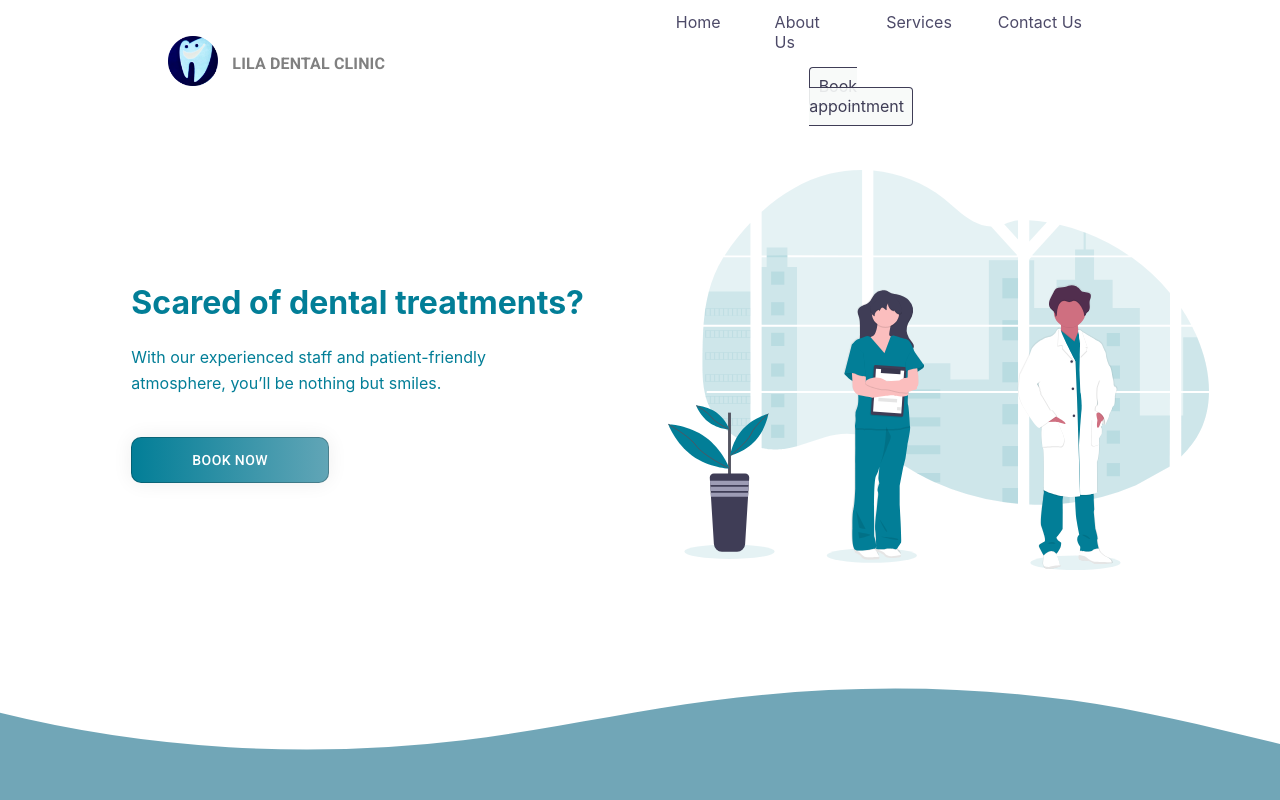
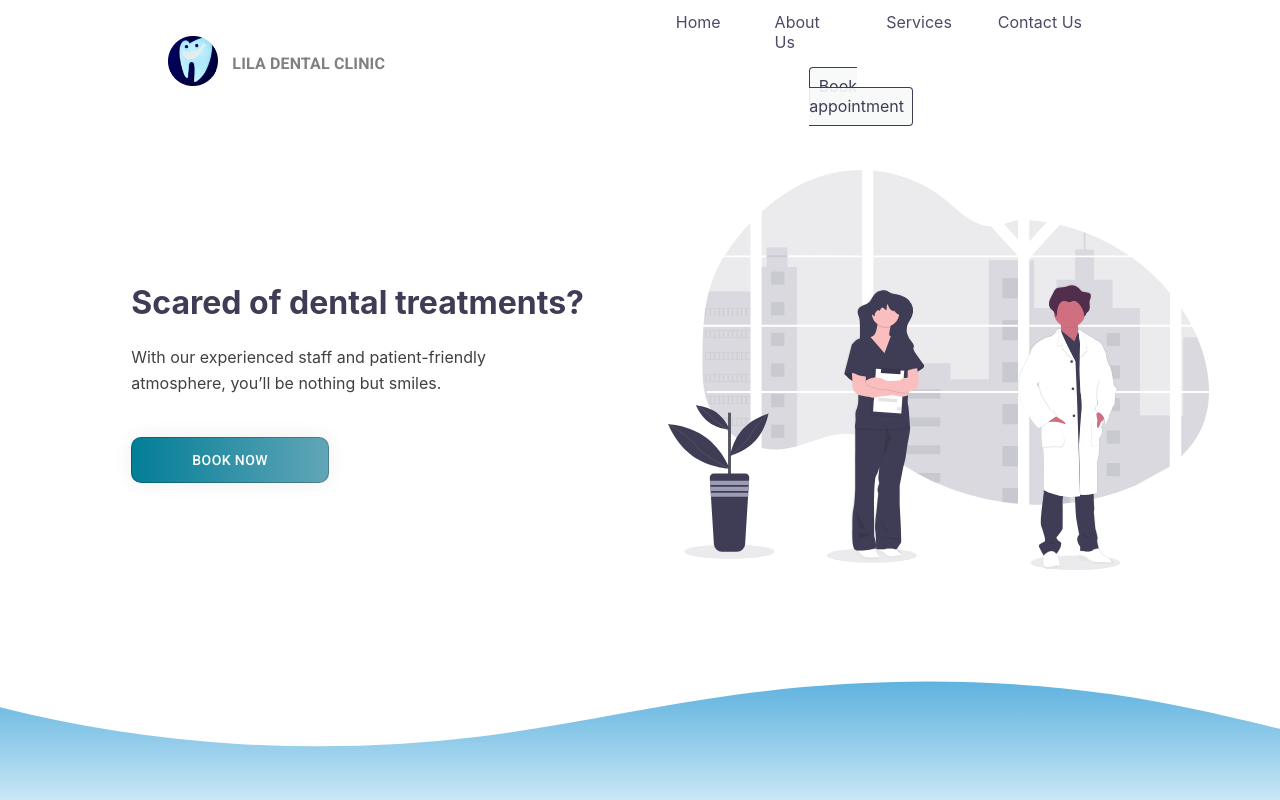
Before and after one commit to abhaybaiju/dentist-webapp, a React (Create React App) app in the folder frontend/: page / in a window 1280 px wide. Built offline with nearby package versions, Linux system fonts and the light colour scheme.

Commit message:
(#39) Services

```diff
--- a/frontend/src/components/AboutUs.js
+++ b/frontend/src/components/AboutUs.js
@@ -26,7 +26,7 @@
       <Grid container justify="space-evenly" alignItems="center" style={{marginTop:'8%', position:'sticky'}}>
         <Grid item lg={5} style={{color:'#3f3d56', marginLeft:'3%', marginRight:'-15%'}}>
           <p style={{fontSize:'40px', fontWeight:'600'}}>Want to know more ?</p>
-          <p style={{lineHeight:'1.6', fontSize:'20px'}}>
+          <p style={{lineHeight:'1.6', fontSize:'20px', color:'#4d4d4d'}}>
           Curiosity may have killed the cat but our story will make you smile.<br>
           </br> Keep scrolling to find out.</p>
         </Grid>
@@ -52,7 +52,7 @@
         <Grid item lg={4} style={{marginTop:'1%'}}>
           <p style={{color:'grey', textTransform:'uppercase', fontSize:'15px', fontWeight:'600'}}>About Us</p>
           <h1 style={{color:'#ff7a59', marginBottom:'10%'}}>Our journey</h1>
-          <ul style={{marginRight:'10%', textAlign:'justify'}}>
+          <ul style={{marginRight:'10%', textAlign:'justify', color:'#404040'}}>
             <li>It’s 1998 and Lila Dental Clinic is being established by a young couple with heads full of dreams and minds full of knowledge. The only weapons in their arsenal are welcoming smiles and honest work. </li>
             <li>Cut to the present, the humble clinic has grown into one of the premier and leading establishments in New Delhi and beyond. The couple has earned a few greys and the patients have grown in number but the welcoming smiles and the urge to deliver the best in dentistry remains as strong as ever.</li>
           </ul>
@@ -61,11 +61,11 @@
       <Grid container justify="center" alignItems="stretch">
         <Grid item lg={12} style={{textAlign:'center', marginBottom:'5%'}}>
           <h1 style={{color:'#ff7a59', textTransform:'uppercase', marginBottom:'2.5%'}}>Who We Are</h1>
-          <p style={{marginLeft:'30%', marginRight:'30%', lineHeight:'1.8'}}>Keep track of what's happening with your data, change permissions, and run reports against your data anywhere in the world.</p>
+          <p style={{marginLeft:'30%', marginRight:'30%', lineHeight:'1.8', color:'#404040'}}>Keep track of what's happening with your data, change permissions, and run reports against your data anywhere in the world.</p>
         </Grid>
         <Grid spacing={1} item xs={12} container justify="center" alignItems="stretch">
           <Grid item xs={6} lg={5} >
-            <p style={{marginLeft:'16%', marginRight:'6%', marginTop:'5%', lineHeight:'1.7', textAlign:'justify'}}>
+            <p style={{marginLeft:'16%', marginRight:'6%', marginTop:'5%', lineHeight:'1.7', textAlign:'justify', color:'#404040'}}>
               <h3 style={{color:'#645ba4', textAlign:'center', marginBottom:'-1%'}}>Dr C.S Baiju</h3>
               <br></br>
               Graduated in 1996 with an M.D.S degree, Dr Baiju is now one of the leading periodontists in Delhi. His thirst for knowledge is almost equal to his expertise in the ins and outs of dentistry. When not in his clinic, he can often be found chilling with his family or poring over a dental journal.
@@ -92,7 +92,7 @@
             </Card>
           </Grid>
           <Grid item xs={6} lg={5} style={{marginTop:'2%'}}>
-            <p style={{marginLeft:'12%', marginRight:'11%', marginTop:'8%', lineHeight:'1.8', textAlign:'justify'}}>
+            <p style={{marginLeft:'12%', marginRight:'11%', marginTop:'8%', lineHeight:'1.8', textAlign:'justify', color:'#404040'}}>
               <h3 style={{color:'#ff8566', textAlign:'center', marginBottom:'-1%'}}>Dr Anuradha Baiju</h3>
               <br></br>
               Dr Anuradha graduated in 1994 with a B.D.S degree and is now known for her patient-centric yet highly professional brand of dentistry. Her optimism is contagious and compliments her vast repertoire of dental knowledge. When not in her clinic, she can be found bonding with her two sons or bingeing on her favourite shows.
--- a/frontend/src/components/Contact.js
+++ b/frontend/src/components/Contact.js
@@ -12,6 +12,7 @@
   const [name,setName] = React.useState("");
   const [email,setEmail] = React.useState("");
   const [message,setMessage] = React.useState("");
+
   const useStyles = makeStyles({
     label: {
       fontSize:'21px',
@@ -25,7 +26,8 @@
     focusedLabel: {},
     erroredLabel: {},
     resize: {
-      fontSize: '16px'
+      fontSize: '16px',
+      color:'#404040'
     },
     backColor: {
       backgroundColor:'white'
--- a/frontend/src/components/FrontPage.js
+++ b/frontend/src/components/FrontPage.js
@@ -36,15 +36,21 @@
       <Container>
         <div class="custom-shape-divider-bottom-1601099806">
           <svg data-name="Layer 1" xmlns="http://www.w3.org/2000/svg" viewBox="0 0 1200 120" preserveAspectRatio="none">
-              <path d="M985.66,92.83C906.67,72,823.78,31,743.84,14.19c-82.26-17.34-168.06-16.33-250.45.39-57.84,11.73-114,31.07-172,41.86A600.21,600.21,0,0,1,0,27.35V120H1200V95.8C1132.19,118.92,1055.71,111.31,985.66,92.83Z" class="shape-fill"></path>
+            <defs>
+              <linearGradient id="grad1" x1="0" y1="0" x2="0" y2="13.5">
+                <stop offset="0%" stop-color="#1c92d2" stop-opacity="0.7"/>
+                <stop offset="10%" stop-color="#f2fcfe" stop-opacity="0.8"/>
+              </linearGradient>
+            </defs>
+            <path d="M985.66,92.83C906.67,72,823.78,31,743.84,14.19c-82.26-17.34-168.06-16.33-250.45.39-57.84,11.73-114,31.07-172,41.86A600.21,600.21,0,0,1,0,27.35V120H1200V95.8C1132.19,118.92,1055.71,111.31,985.66,92.83Z" fill="url(#grad1)"></path>
           </svg>
         </div>
         <Navbar />
         <Grid spacing={7} direction="row" container alignItems="center" justify="center" style={{ minHeight: '100vh'}}>
-            <Grid item lg={5} style={{color:'#027e97'}}>
+            <Grid item lg={5} style={{color:'#3f3d56'}}>
               <h1 style={{lineHeight:'1.3'}}>Scared of dental treatments?</h1><br/>
               <Grid item lg={10}>
-                <p style={{lineHeight:'1.6', marginTop:'-5%', marginBottom:'10%'}}>With our experienced staff and patient-friendly atmosphere, you’ll be nothing but smiles.</p>
+                <p style={{lineHeight:'1.6', marginTop:'-5%', marginBottom:'10%', color:'#404040'}}>With our experienced staff and patient-friendly atmosphere, you’ll be nothing but smiles.</p>
               </Grid>
               <Link to="/Book" style={{textDecoration:'none'}}><Button className={classes.button} variant="outlined">Book Now</Button></Link>
             </Grid>
--- a/frontend/src/components/Service.js
+++ b/frontend/src/components/Service.js
@@ -47,11 +47,38 @@
         </Grid>
         <Grid item lg={6} style={{marginTop:'-2%'}}>
           <h1>What can you expect?</h1>
-          <p style={{lineHeight:'2.5', marginRight:'45%', textAlign:'justify', marginTop:'10%'}}>Keep track of what's happening with your data, change permissions, and run reports against your data anywhere in the world. Keep track of what's happening with your data, change permissions.</p>
+          <p style={{lineHeight:'2.5', marginRight:'45%', textAlign:'justify', marginTop:'10%', color:'#404040'}}>Keep track of what's happening with your data, change permissions, and run reports against your data anywhere in the world. Keep track of what's happening with your data, change permissions.</p>
           <Button style={{marginLeft:'10%', marginTop:'5%'}}>Book now</Button>
         </Grid>
         <Grid item lg={6} style={{marginBottom:'21%', marginTop:'17%', background:'transparent', marginRight:'-10%'}}>
           <img src={require('./images/features.svg')} alt="" height="350"/>
+        </Grid>
+      </Grid>
+      <Grid container justify="space-evenly" alignItems="center" spacing={2}>
+        <Grid item lg={12}>
+          <h1 style={{color:'#3f3d56', textAlign:'center'}}>Services We Offer</h1>
+          <hr style={{width:'5%', textAlign:'center', border:'3px solid #99daff', marginBottom:'5%'}}/>
+        </Grid>
+        <Grid item lg={5} style={{marginLeft:'5%', marginBottom:'10%'}}>
+          <img src={require('./images/sharing_articles.svg')} alt="" height="350"/>
+        </Grid>
+        <Grid item lg={5} style={{marginRight:'5%', marginLeft:'5%', marginBottom:'10%'}}>
+          <h1 style={{color:'#3f3d56', textAlign:'center'}}>Service 1</h1>
+          <p style={{textAlign:'justify', lineHeight:'2.5', color:'#404040'}}>Keep track of what's happening with your data, change permissions, and run reports against your data anywhere in the world. Keep track of what's happening with your data, change permissions.Keep track of what's happening with your data, change permissions, and run reports against your data anywhere in the world. Keep track of what's happening with your data, change permissions.</p>
+        </Grid>
+        <Grid item lg={5} style={{marginRight:'5%', marginLeft:'5%', marginBottom:'10%'}}>
+          <h1 style={{color:'#3f3d56', textAlign:'center'}}>Service 2</h1>
+          <p style={{textAlign:'justify', lineHeight:'2.5', color:'#404040'}}>Keep track of what's happening with your data, change permissions, and run reports against your data anywhere in the world. Keep track of what's happening with your data, change permissions.Keep track of what's happening with your data, change permissions, and run reports against your data anywhere in the world. Keep track of what's happening with your data, change permissions.</p>
+        </Grid>
+        <Grid item lg={5} style={{marginLeft:'5%', marginBottom:'10%'}}>
+          <img src={require('./images/sharing_articles.svg')} alt="" height="350"/>
+        </Grid>
+        <Grid item lg={5} style={{marginLeft:'5%', marginBottom:'10%'}}>
+          <img src={require('./images/sharing_articles.svg')} alt="" height="350"/>
+        </Grid>
+        <Grid item lg={5} style={{marginRight:'5%', marginLeft:'5%', marginBottom:'10%'}}>
+          <h1 style={{color:'#3f3d56', textAlign:'center'}}>Service 3</h1>
+          <p style={{textAlign:'justify', lineHeight:'2.5', color:'#404040'}}>Keep track of what's happening with your data, change permissions, and run reports against your data anywhere in the world. Keep track of what's happening with your data, change permissions.Keep track of what's happening with your data, change permissions, and run reports against your data anywhere in the world. Keep track of what's happening with your data, change permissions.</p>
         </Grid>
       </Grid>
       <Grid container justify="space-evenly" alignItems="stretch" style={{background:`url(${img1})`, backgroundSize:'cover', marginTop:'-5%'}}>
--- a/frontend/src/components/css/FrontPage.css
+++ b/frontend/src/components/css/FrontPage.css
@@ -10,8 +10,8 @@
 .custom-shape-divider-bottom-1601099806 svg {
     position: relative;
     display: block;
-    width: calc(135% + 1.3px);
-    height: 113px;
+    width: calc(140% + 1.3px);
+    height: 120px;
 }
 
 .custom-shape-divider-bottom-1601099806 .shape-fill {
```
Also changed, not shown: frontend/src/components/images/doctors.svg.
